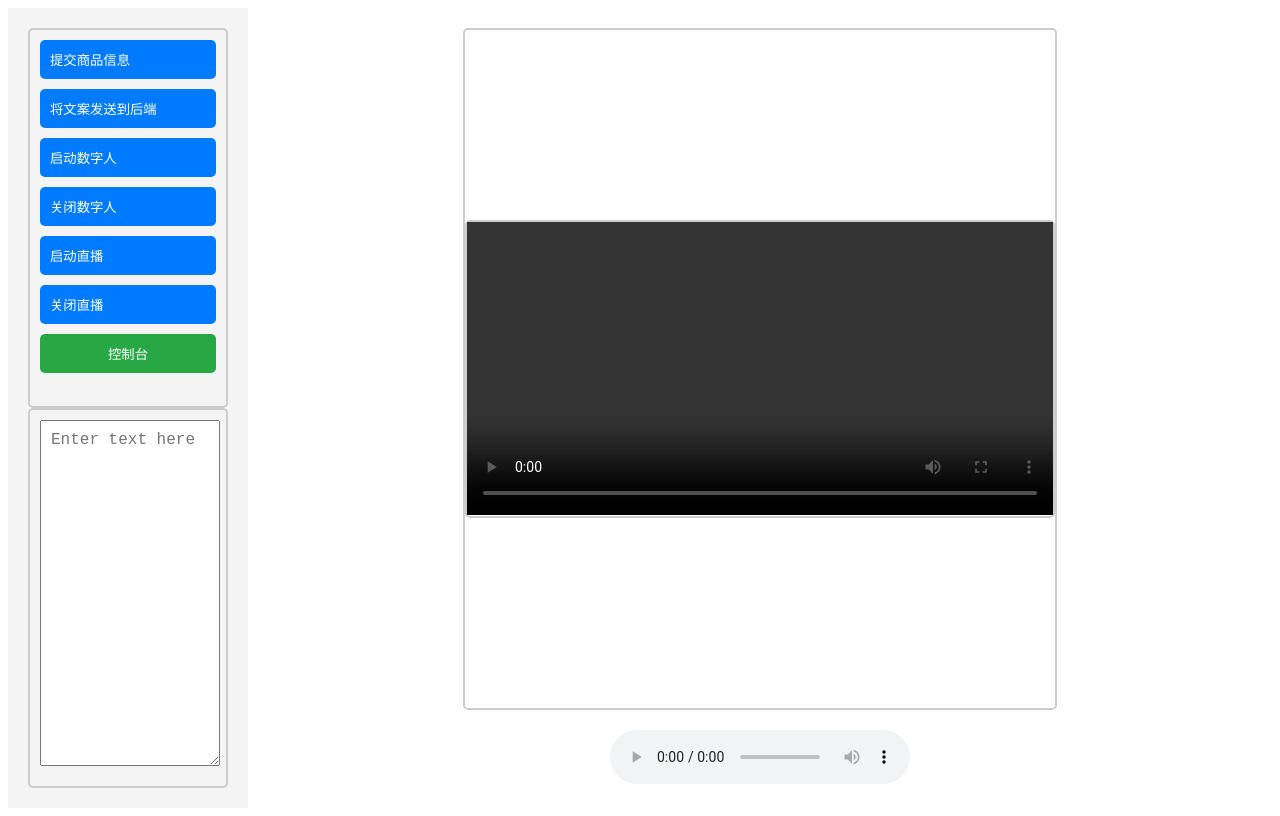
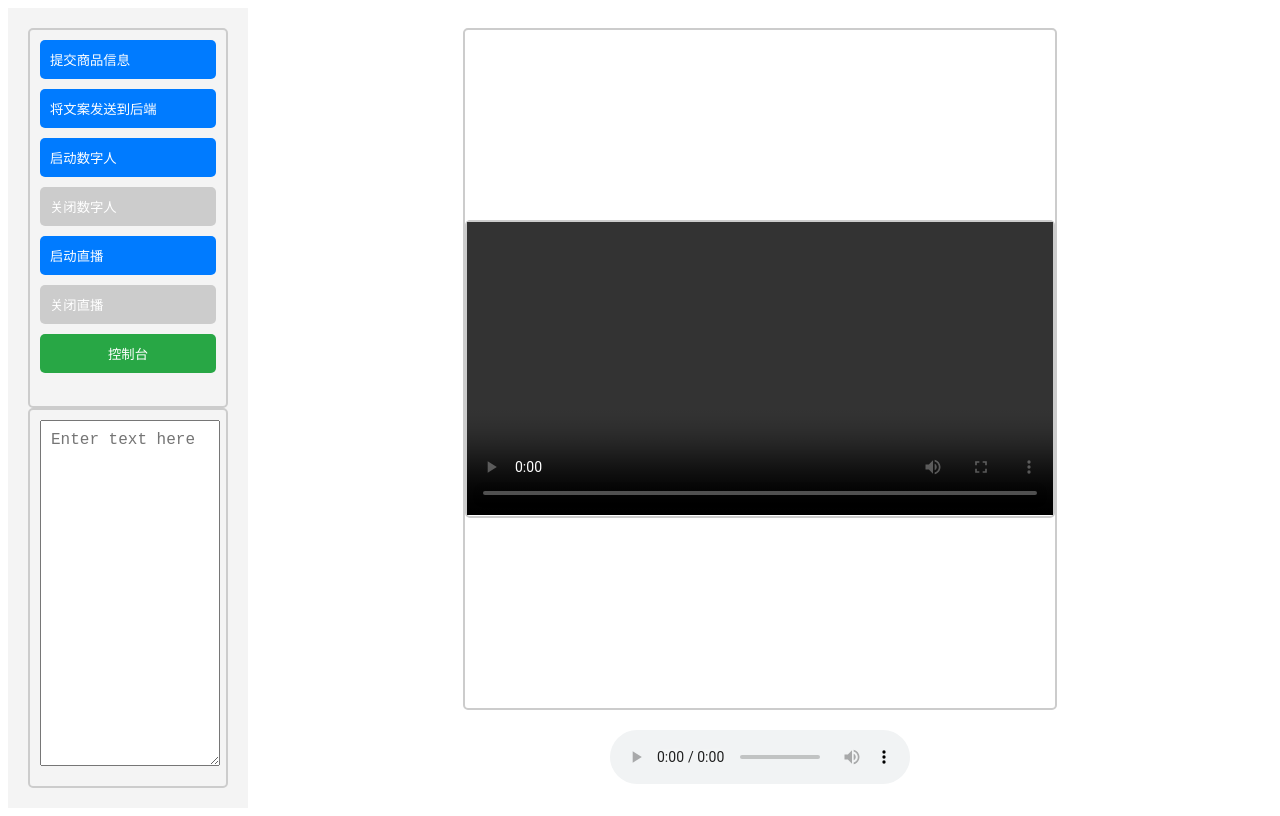
Before and after one commit to Circular-Rock/Loly, a Vue app: page /ImageDisplay in a window 1280 px wide. Built offline with nearby package versions, Linux system fonts and the light colour scheme.

Commit message:
开启和关闭互斥完成

```diff
--- a/src/components/ImageDisplay.vue
+++ b/src/components/ImageDisplay.vue
@@ -2,7 +2,7 @@
   <div class="container">
     <div class="sidebar">
       <div class="button-section">
-        <button v-for="(option, index) in options" :key="index" @click="handleClick(option)" class="sidebar-button">
+        <button v-for="(option, index) in options" :key="index" @click="handleClick(option)" class="sidebar-button" :disabled="option.disabled">
           {{ option.label }}
         </button>
         <button @click="toConsole" class="submit-button">控制台</button>
@@ -50,33 +50,37 @@ export default {
         {
           label: '启动数字人', action: () => {
             this.startDVanchor();
-          }
+          }, disabled: false
         },
         {
           label: '关闭数字人', action: () => {
             this.closeDVanchor();
-          }
+          }, disabled: true
         },
         {
           label: '启动直播', action: () => {
             this.start();
-          }
+          }, disabled: false
         },
         {
           label: '关闭直播', action: () => {
             this.stop();
-          }
+          }, disabled: true
         }
       ],
       pc: null,
       imageSrc: require('@/assets/logo.png'),
       videoSrc: null,
       inputText: '',
+      dvAnchorStarted: false,
+      liveStarted: false, // 添加状态变量
     };
   },
   methods: {
     handleClick(option) {
-      option.action();
+      if (!option.disabled) {
+        option.action();
+      }
     },
     toConsole() {
       this.$router.push('/console1');
@@ -156,10 +160,17 @@ export default {
       });
 
       this.started = true;
+      this.liveStarted = true; // 更新状态变量
+      this.options[4].disabled = true; // 禁用开启直播按钮
+      this.options[5].disabled = false; // 启用关闭直播按钮
       this.negotiate();
+
     },
     stop() {
       this.started = false;
+      this.liveStarted = false; // 更新状态变量
+      this.options[4].disabled = false; // 启用开启直播按钮
+      this.options[5].disabled = true; // 禁用关闭直播按钮
       setTimeout(() => {
         this.pc.close();
       }, 500);
@@ -169,6 +180,8 @@ export default {
         username: 'user1'
       }).then(() => {
         this.dvAnchorStarted = true; // 更新状态变量
+        this.options[2].disabled = true; // 禁用启动数字人按钮
+        this.options[3].disabled = false; // 启用关闭数字人按钮
       });
     },
     closeDVanchor() {
@@ -176,6 +189,8 @@ export default {
         username: 'user1'
       }).then(() => {
         this.dvAnchorStarted = false; // 更新状态变量
+        this.options[2].disabled = false; // 启用启动数字人按钮
+        this.options[3].disabled = true; // 禁用关闭数字人按钮
       });
     },
   }
@@ -220,6 +235,11 @@ export default {
 
 .sidebar-button:hover {
   background-color: #0056b3;
+}
+
+.sidebar-button:disabled {
+  background-color: #ccc;
+  cursor: not-allowed;
 }
 
 .input-section {
```
